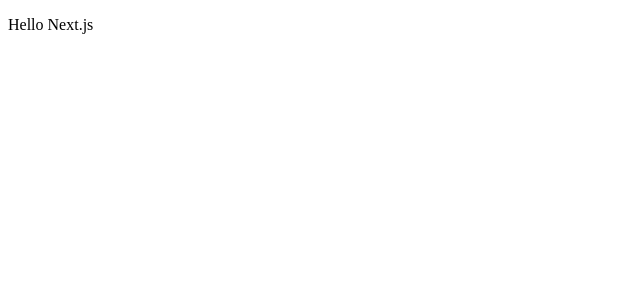
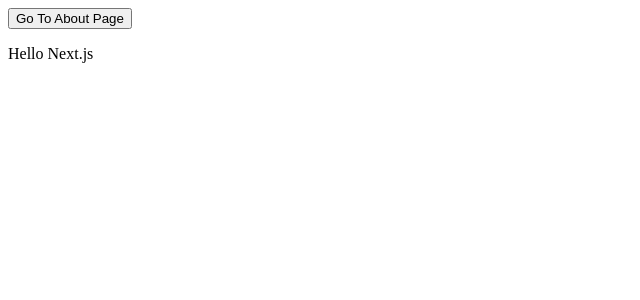
Before and after one commit to rnorman24/hello-next, a Next.js app: page / in a window 1280 px wide. Shown: the top 300 px of the page, without its empty margins (0-640 px from the left). Built offline with nearby package versions, Linux system fonts and the light colour scheme.

Commit message:
add Link to index.js

```diff
--- a/pages/index.js
+++ b/pages/index.js
@@ -1,5 +1,11 @@
+// This is the Link API
+import Link from 'next/link';
+
 const Index = () => (
   <div>
+    <Link href='/about'>
+      <button>Go To About Page</button>
+    </Link>
     <p>Hello Next.js</p>
   </div>
 )
```
Also changed, not shown: pages/about.js (added, +7 -0 lines).
